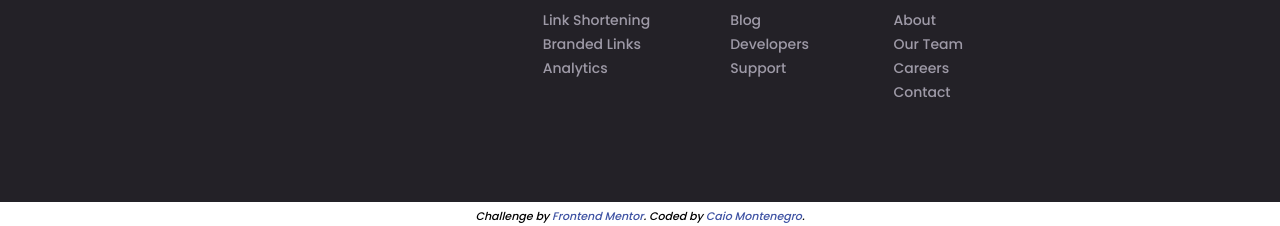
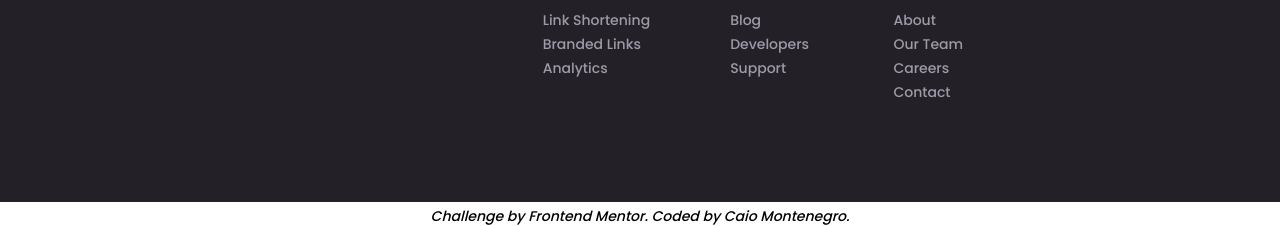
Before and after one commit to caiomontenegro/url-shortening-API, a website: page src/index.html in a window 1280 px wide. Shown: the part 2034-2260 px from the top of the page. Drawn offline with Linux system fonts and the light colour scheme.

Commit message:
Signature on footer updated

```diff
--- a/src/index.html
+++ b/src/index.html
@@ -9,11 +9,6 @@
   <title>Frontend Mentor | Shortly URL shortening API Challenge</title>
 
   <link rel="stylesheet" href="css/output.css">
-
-  <style>
-    .attribution { font-size: 11px; text-align: center; }
-    .attribution a { color: hsl(228, 45%, 44%); }
-  </style>
 </head>
 <body class="flex flex-col text-base h-full">
 
@@ -143,7 +138,7 @@
       </div>
     </div>
   </footer>
-  <div class="attribution italic text-sm mt-1">
+  <div class="attribution italic text-sm text-center mt-1">
     Challenge by <a href="https://www.frontendmentor.io?ref=challenge" target="_blank">Frontend Mentor</a>.
     Coded by <a href="https://github.com/caiomontenegro" target="_blank">Caio Montenegro</a>.
   </div>
```
